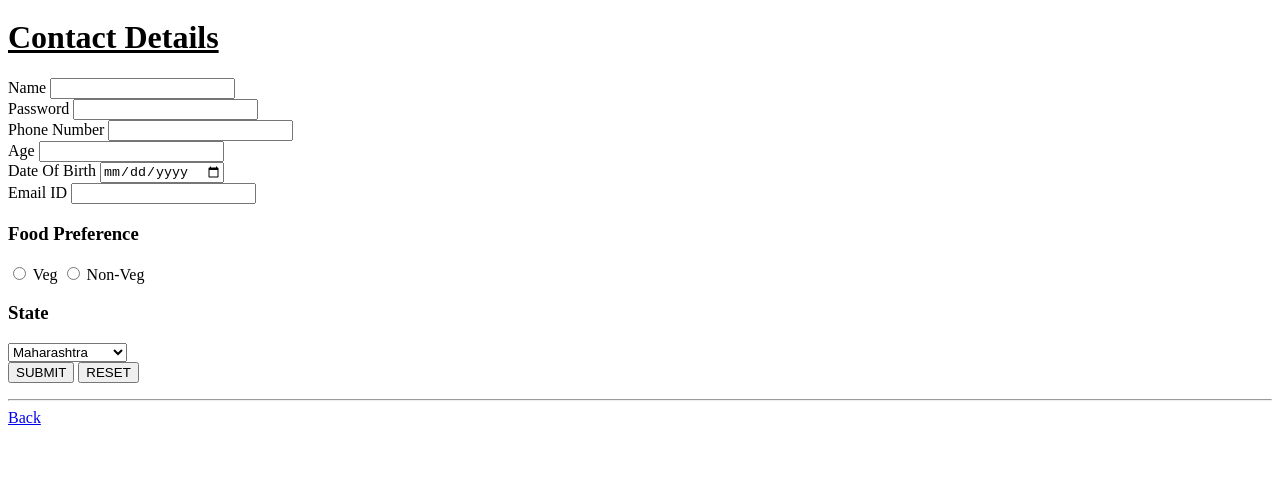
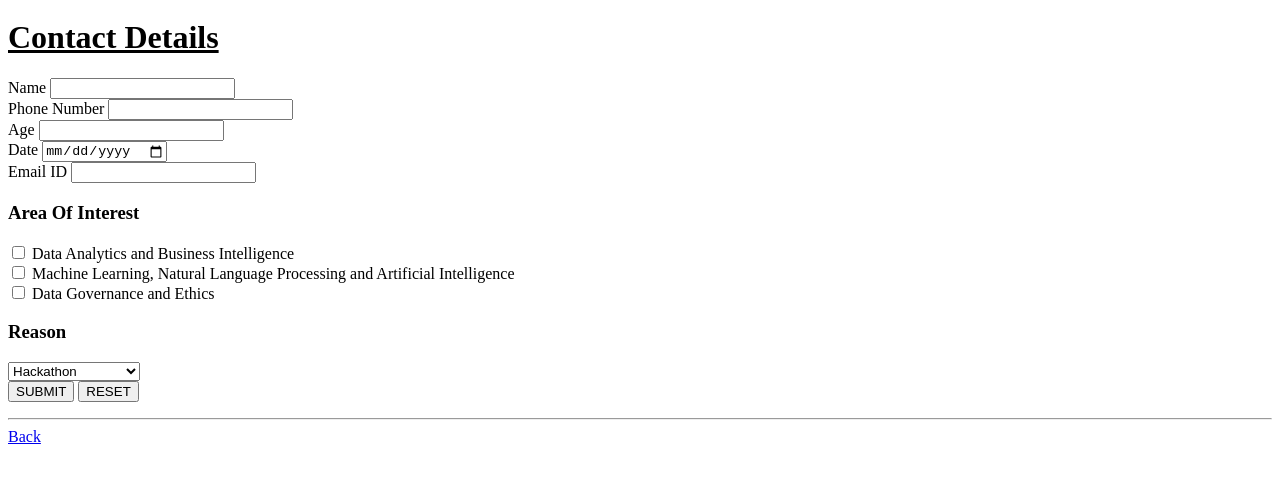
Before and after one commit to mahati-nishtala/aboutme, a plain HTML site: page contactme.html in a window 1280 px wide. Shown: the part 172-652 px from the top of the page. Drawn offline with Linux system fonts and the light colour scheme.

Commit message:
Add files via upload

```diff
--- a/contactme.html
+++ b/contactme.html
@@ -24,20 +24,17 @@
             <label for="Name">Name</label>
             <input name="name" id="name" type="text" required>
         </div>
-        <div>
-            <label for="passwrd">Password</label>
-            <input name="passwrd" id="passwrd" type="password" required>
-        </div>
+
         <div>
             <label for="number">Phone Number</label>
             <input name="number" id="number" type="number" required>
         </div>
         <div>
             <label for="age">Age</label>
-            <input name="age" id="age" type="number" required>
+            <input name="age" id="" type="number" required>
         </div>
         <div>
-            <label for="dob">Date Of Birth</label>
+            <label for="dob">Date </label>
             <input name="dob" id="dob" type="Date" required>
         </div>
 
@@ -46,28 +43,27 @@
             <input name="email" id="email" type="email" required>
         </div>
 
-        <h3>Food Preference</h3>
+        <h3>Area Of Interest</h3>
         <div>
-            <input name="food" id="food" type="radio" value="veg" required>
-            <label for="food">Veg</label>
+            <input name="aoi" id="aoi" type="checkbox" value="dabi">
+            <label for="aoi">Data Analytics and Business Intelligence</label>
+            <br>
+            <input name="aoi" id="aoi" type="checkbox" value="aiml">
+            <label for="aoi">Machine Learning, Natural Language Processing and Artificial Intelligence</label>
+            <br>
+            <input name="aoi" id="aoi" type="checkbox" value="dgi" >
+            <label for="aoi">Data Governance and Ethics</label>
 
-            <input name="food" id="food" type="radio" value="nonveg" required>
-            <label for="food">Non-Veg</label>
         </div>
 
-        <h3>State</h3>
+        <h3>Reason</h3>
         <div>
-            <select name="state" id="state">
-                <option value="MH">Maharashtra</option>
-                <option value="UP">Uttar Pradesh</option>
-                <option value="TN">Tamil Nadu</option>
-                <option value="TN">Telangana</option>
-                <option value="AP">Andhra Pradesh</option>
-                <option value="DL">Delhi</option>
-                <option value="WB">West Bengal</option>
-                <option value="GJ">Gujarat</option>
-                <option value="RJ">Rajasthan</option>
-                <option value="KA">Karnataka</option>
+            <select name="reason" id="reason" required>
+                <option value="HT">Hackathon</option>
+                <option value="IN">Group Study</option>
+                <option value="IS">Club Activity</option>
+                <option value="PR">Project Discussion</option>
+                <option value="OT">Others</option>
 
             </select>
         </div>
```
